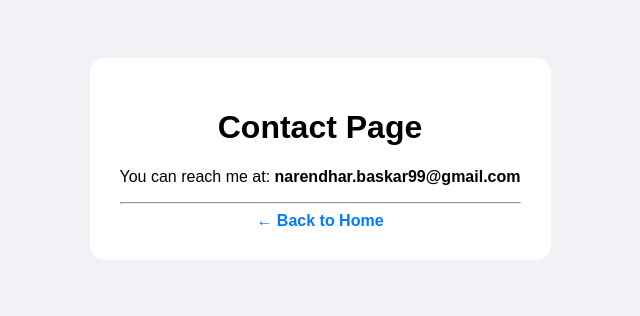
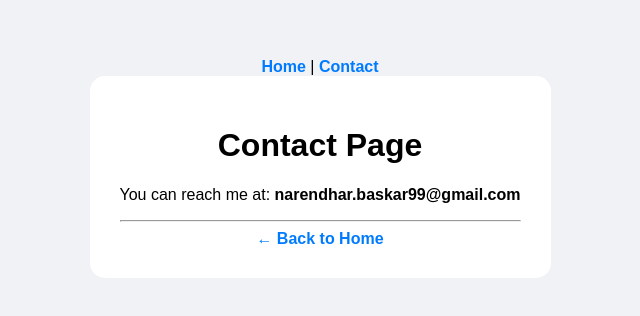
Before and after one commit to narendhar99/my-node-project, a website: page contact.html in a window 1280 px wide. Shown: the whole page, without its empty margins (320-960 px from the left). Drawn offline with Linux system fonts and the light colour scheme.

Commit message:
Add navigation links to contact page

```diff
--- a/contact.html
+++ b/contact.html
@@ -9,6 +9,9 @@
     </style>
 </head>
 <body>
+    <nav>
+    <a href="/">Home</a> | <a href="/contact">Contact</a>
+</nav>
     <div class="box">
         <h1>Contact Page</h1>
         <p>You can reach me at: <strong>narendhar.baskar99@gmail.com</strong></p>
```
